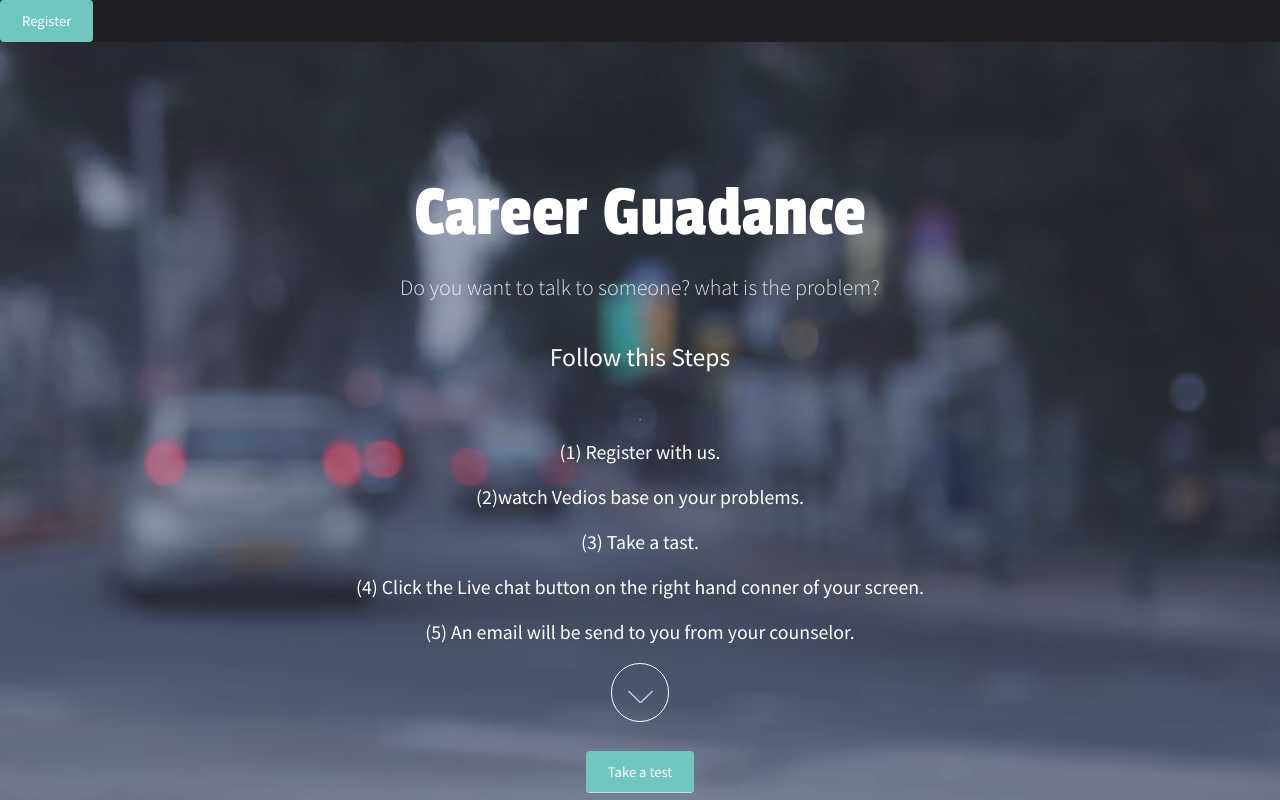
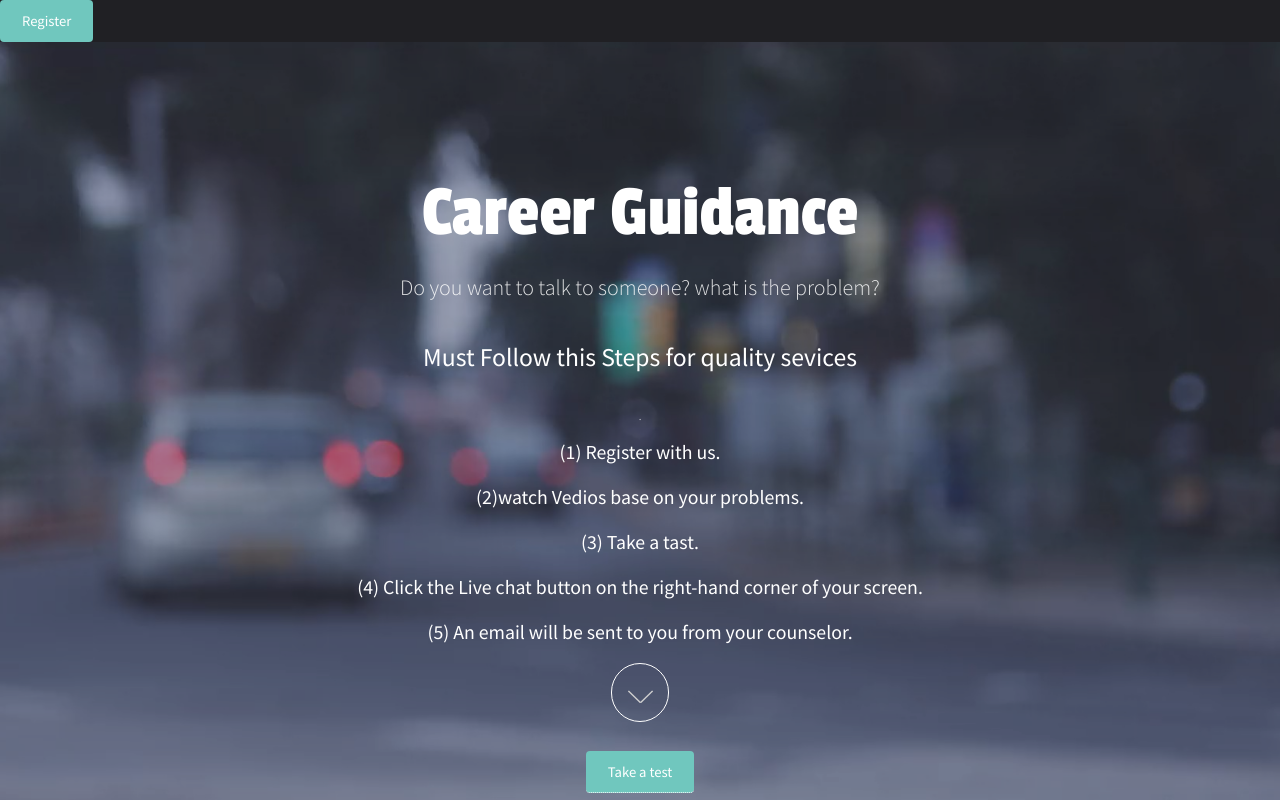
Before and after one commit to khalid-08/Careerg.org, a plain HTML site: page index.html in a window 1280 px wide. Shown: the top 800 px of the page. Drawn offline with Linux system fonts and the light colour scheme.

Commit message:
Update index.html

```diff
--- a/index.html
+++ b/index.html
@@ -21,16 +21,16 @@
 				<section id="banner" data-video="images/banner">
 					<div class="inner">
 						<header>
-							<h1>Career Guadance </h1>
+							<h1>Career Guidance </h1>
 							<p>Do you want to talk to someone? what is the problem?<br />
 
-							</a><h2>Follow this Steps</h2>.
+							</a><h2>Must Follow this Steps for quality sevices</h2>.
 							</p>
 							<p><h3>(1) Register with us.</h3> </P>
 							<P><h3>(2)watch Vedios base on your problems. </h3> </P>
 							<P><h3>(3) Take a tast.</h3></P>
-							<P><h3>(4) Click the Live chat button on the right hand conner of your screen.</h3></P>
-							<P><h3>(5) An email will be send to you from your counselor.</h3></p></P>
+							<P><h3>(4) Click the Live chat button on the right-hand corner of your screen.</h3></P>
+							<P><h3>(5) An email will be sent to you from your counselor.</h3></p></P>
 
 						</header>
 						<a href="#main" class="more">Learn More</a>
@@ -93,7 +93,7 @@
 							<div class="box">
 								<a href="https://youtu.be/iONDebHX9qk" class="image fit"><img src="images/Time management .jpeg" alt="" /></a>
 								<div class="inner">
-									<h3>Time managementand and inability to schedule your activity</h3>
+									<h3>Time management and inability to schedule your activity</h3>
 									<p></p>
 									<a href="https://youtu.be/iONDebHX9qk" class="button fit" data-poptrox="youtube,800x400">Watch</a>
 								</div>
@@ -164,7 +164,7 @@ learning strategies and student development.  </p>
 			<script src="https://static.elfsight.com/platform/platform.js" data-use-service-core defer></script>
 <div class="elfsight-app-9abe90d4-2ab3-412d-a735-3a70db4d1c01"></div>
 			<div class="copyright">
-				Site made to help you for better <a href="https://www.indeed.com/career-advice/career-development/how-to-plan-for-future"> Career in future</a>.
+				Site made to help you for better <a href="https://www.indeed.com/career-advice/career-development/how-to-plan-for-future"> Career in future by KHALID KASIM</a>.
 			</div>
 
 		<!-- Scripts -->
```
